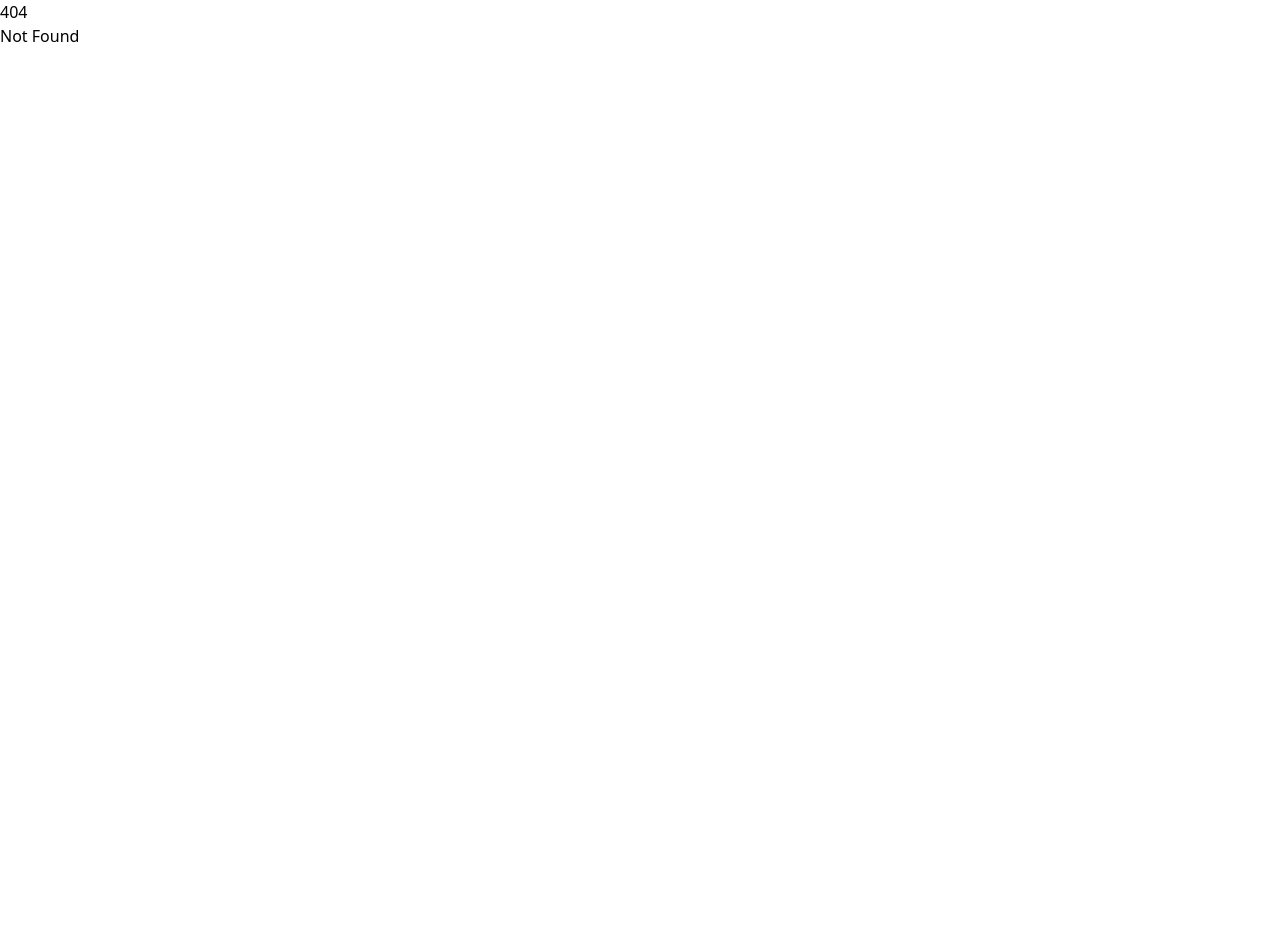
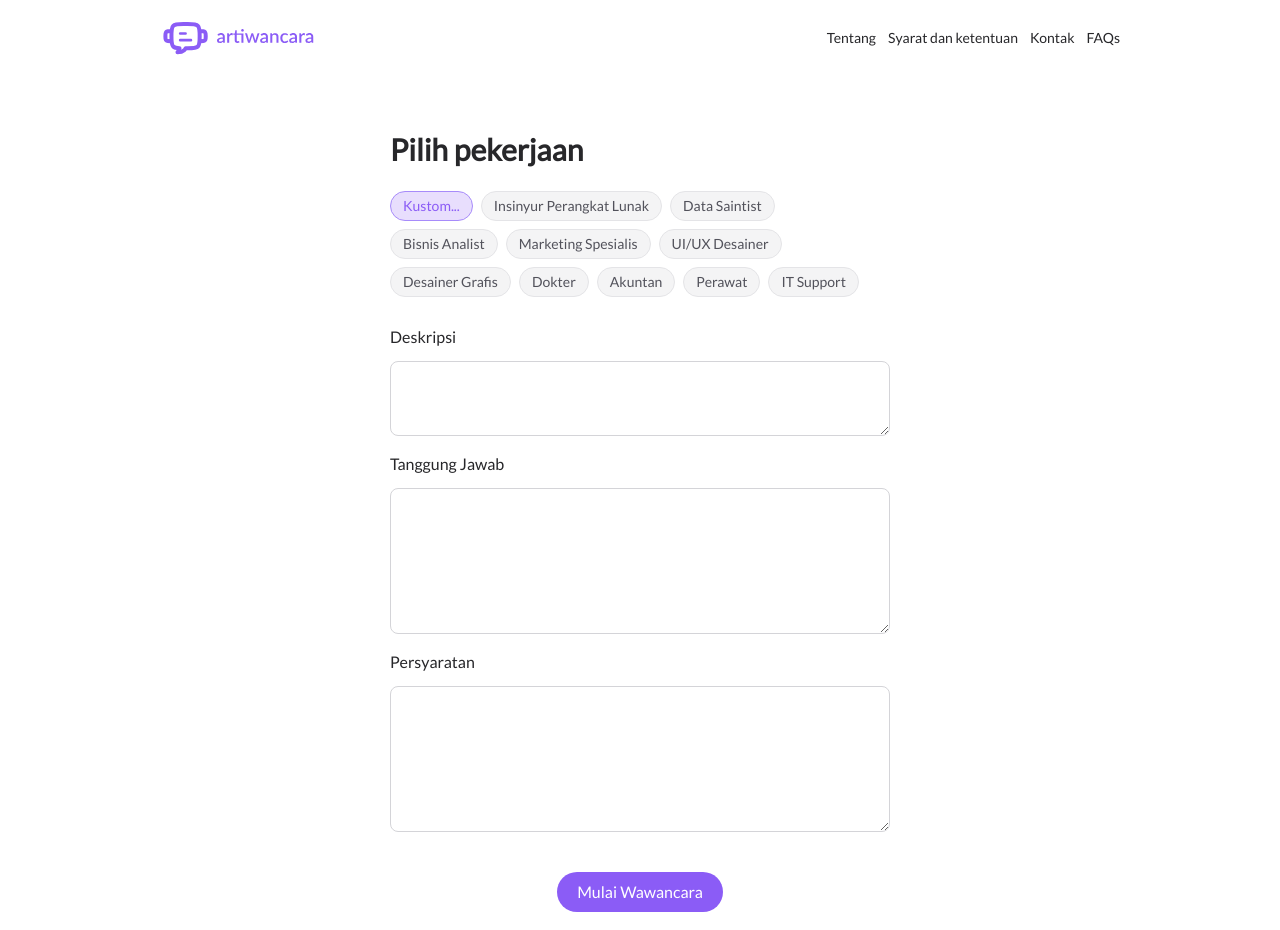
Before and after one commit to ahmadhabibi14/artiwancara, a SvelteKit app: page /start in a window 1280 px wide. Before the commit this address had no page. Shown: the top 930 px of the page. Before the commit the page ends 800 px from the top, so only its background shows below. Built offline with nearby package versions, Linux system fonts and the light colour scheme.

Commit message:
[feat] dummy UI

```diff
--- /dev/null
+++ b/src/components/footer.svelte
@@ -0,0 +1,19 @@
+<script lang="ts">
+
+</script>
+
+<footer class="bg-white w-full h-fit flex items-center border border-t-zinc-200">
+  <div class="w-9/12 mx-auto py-5 flex flex-row justify-between items-center">
+    <a href="/">
+      <img
+        src="/icons/logo.svg"
+        alt="artiwancara"
+        class="w-[160px] h-auto"
+      />
+    </a>
+    <div class="text-sm font-medium text-end">
+      <p>Dibuat oleh <a href="https://habibi2004.pages.dev" class="underline hover:text-violet-500">Ahmad Habibi</a></p>
+      <p>Petanyaan dan Feedback? Telegram: <a href="https://t.me/ahmadhabibi14" class="underline hover:text-violet-500">ahmadhabibi14</a></p>
+    </div>
+  </div>
+</footer>
--- /dev/null
+++ b/src/components/header.svelte
@@ -0,0 +1,21 @@
+<script lang="ts">
+
+</script>
+
+<header class="bg-white w-full h-fit flex items-center">
+  <div class="w-9/12 mx-auto py-3 flex flex-row justify-between items-center gap-6">
+    <a href="/">
+      <img
+        src="/icons/logo.svg"
+        alt="artiwancara"
+        class="w-[160px] h-auto"
+      />
+    </a>
+    <div class="flex flex-row gap-3 items-center text-sm font-medium">
+      <a class="hover:text-violet-500" href="/about">Tentang</a>
+      <a class="hover:text-violet-500" href="/terms">Syarat dan ketentuan</a>
+      <a class="hover:text-violet-500" href="/contact">Kontak</a>
+      <a class="hover:text-violet-500" href="/faq">FAQs</a>
+    </div>
+  </div>
+</header>
--- /dev/null
+++ b/src/lib/jobs.ts
@@ -0,0 +1,51 @@
+type Job = {
+  name: string;
+  label: string;
+}
+
+export const Jobs: Job[] = [
+  {
+    name: 'custom',
+    label: 'Kustom...',
+  },
+  {
+    name: 'software-engineer',
+    label: 'Insinyur Perangkat Lunak',
+  },
+  {
+    name: 'data-scientist',
+    label: 'Data Saintist',
+  },
+  {
+    name: 'business-analyst',
+    label: 'Bisnis Analist',
+  },
+  {
+    name: 'marketing-specialist',
+    label: 'Marketing Spesialis',
+  },
+  {
+    name: 'ui-ux-designer',
+    label: 'UI/UX Desainer',
+  },
+  {
+    name: 'graphic-designer',
+    label: 'Desainer Grafis',
+  },
+  {
+    name: 'doctor',
+    label: 'Dokter'
+  },
+  {
+    name: 'accountant',
+    label: 'Akuntan'
+  },
+  {
+    name: 'nurse',
+    label: 'Perawat'
+  },
+  {
+    name: 'it-support',
+    label: 'IT Support'
+  }
+]
--- a/src/routes/+layout.svelte
+++ b/src/routes/+layout.svelte
@@ -1,5 +1,14 @@
 <script>
   import '@/style/app.css';
+  import '@fontsource/lato';
+  import Header from '@/components/header.svelte';
+  import Footer from '@/components/footer.svelte';
 </script>
 
-<slot />
+<main class="bg-white text-zinc-800">
+  <Header />
+  <section class="min-h-[100dvh] w-9/12 mx-auto mt-3">
+    <slot />
+  </section>
+  <Footer />
+</main>
--- a/src/routes/+page.svelte
+++ b/src/routes/+page.svelte
@@ -1,12 +1,23 @@
 <script lang="ts">
-
+  import { Icon } from 'svelte-icons-pack';
+  import { RiArrowsArrowRightLine } from "svelte-icons-pack/ri";
 </script>
 
 <svelte:head>
   <title>Artiwancara</title>
 </svelte:head>
 
-<main class="bg-zinc-50">
-  <h1>Artiwancara</h1>
-  <p>Halaman utama</p>
+<main class="bg-white min-h-[100dvh]">
+  <div>
+    AI powered
+
+    <a href="/start" class="flex flex-row relative bg-violet-500 py-2 rounded-full w-fit text-white pl-5 pr-12 group">
+      <span>Mulai sekarang</span>
+      <Icon
+        className="absolute right-4 top-3 group-hover:right-2 transition-all"
+        size="20"
+        src={RiArrowsArrowRightLine}
+      />
+    </a>
+  </div>
 </main>
--- /dev/null
+++ b/src/routes/api/interview/+server.ts
@@ -0,0 +1,19 @@
+import { error, json } from '@sveltejs/kit';
+
+export const GET: import('@sveltejs/kit').RequestHandler = ({ url }) => {
+  const min = Number(url.searchParams.get('min') ?? '0');
+  const max = Number(url.searchParams.get('max') ?? '1');
+	const d = max - min;
+
+	if (isNaN(d) || d < 0) {
+    error(400, 'min and max must be numbers, and min must be less than max');
+  }
+
+	const random = min + Math.random() * d;
+
+  const resp: Object = {
+    'num': random
+  }
+
+	return json(resp);
+};
--- /dev/null
+++ b/src/routes/start/+page.svelte
@@ -0,0 +1,75 @@
+<script lang="ts">
+  import { Jobs } from '@/lib/jobs.js';
+
+  let jobTitle: string            = Jobs[0].name || '';
+  let jobDescription: string      = '';
+  let jobResponsibilities: string = '';
+  let jobRequirements: string     = '';
+</script>
+
+<svelte:head>
+  <title>Artiwancara</title>
+</svelte:head>
+
+<main class="bg-white min-h-[100dvh]">
+  <section class="mt-14 flex flex-col gap-7 justify-center mx-auto w-fit">
+    <header class="flex flex-col gap-6 max-w-[500px]">
+      <h1 class="text-3xl font-bold">Pilih pekerjaan</h1>
+      <div class="flex flex-auto flex-wrap gap-2">
+        {#each (Jobs || []) as job}
+          <button
+            on:click={() => (jobTitle = job.name)}
+            class="text-sm py-1 px-3  rounded-full border
+            {jobTitle === job.name
+              ? 'bg-violet-500/20 border-violet-400 text-violet-500'
+              : 'bg-zinc-100 border-zinc-200 text-zinc-600 hover:bg-zinc-200'
+            }"
+          >
+            {job.label}
+          </button>
+        {/each}
+      </div>
+    </header>
+    <div class="flex flex-col gap-4">
+      <div class="flex flex-col gap-3">
+        <h5>Deskripsi</h5>
+        <textarea
+          name="job_description"
+          id="job_description"
+          bind:value={jobDescription}
+          rows="2"
+          class="border border-zinc-300 p-3 rounded-lg focus:border-violet-500
+            focus:outline focus:outline-violet-500 max-h-[160px] min-h-[75px]"
+        ></textarea>
+      </div>
+      <div class="flex flex-col gap-3">
+        <h5>Tanggung Jawab</h5>
+        <textarea
+          name="job_responsibilities"
+          id="job_responsibilities"
+          bind:value={jobResponsibilities}
+          rows="5"
+          class="border border-zinc-300 p-3 rounded-lg focus:border-violet-500
+            focus:outline focus:outline-violet-500 resize-y max-h-[200px] min-h-[145px]"
+        ></textarea>
+      </div>
+      <div class="flex flex-col gap-3">
+        <h5>Persyaratan</h5>
+        <textarea
+          name="job_requirements"
+          id="job_requirements"
+          bind:value={jobRequirements}
+          rows="5"
+          class="border border-zinc-300 p-3 rounded-lg focus:border-violet-500
+            focus:outline focus:outline-violet-500 resize-y max-h-[200px] min-h-[145px]"
+        ></textarea>
+      </div>
+    </div>
+    <button
+      class="mt-3 w-fit bg-violet-500 hover:bg-violet-600
+      text-white py-2 px-5 rounded-full mx-auto"
+    >
+      Mulai Wawancara
+    </button>
+  </section>
+</main>
--- a/src/style/app.css
+++ b/src/style/app.css
@@ -1,3 +1,7 @@
 @tailwind base;
 @tailwind components;
 @tailwind utilities;
+
+html {
+  font-family: 'Lato', sans-serif;
+}
--- /dev/null
+++ b/src/types/request.ts
@@ -0,0 +1 @@
+// req
```
Also changed, not shown: package.json (+6 -1 lines), static/icons/logo.svg (added), 1 other file (tests, documents, lock files or other folders).
